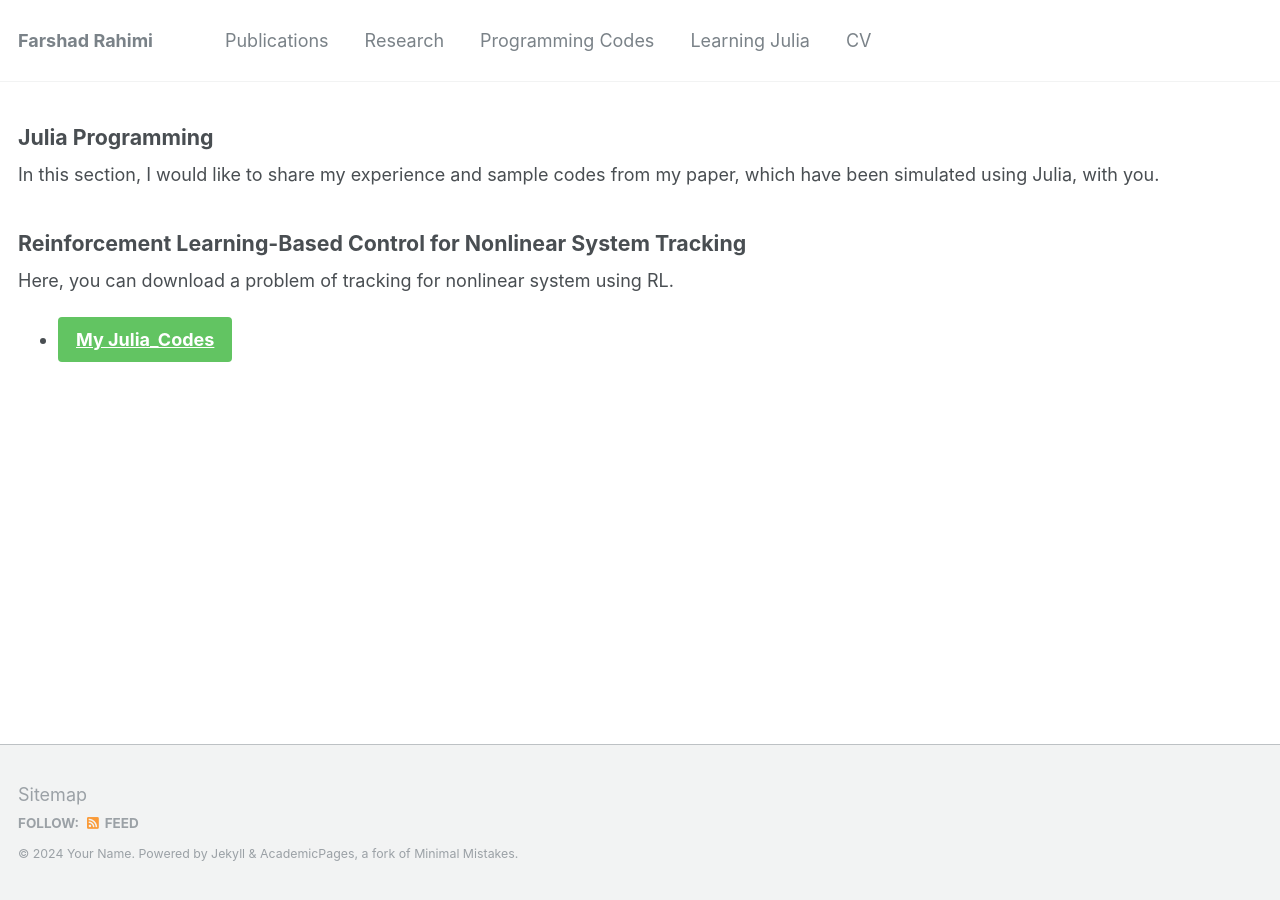
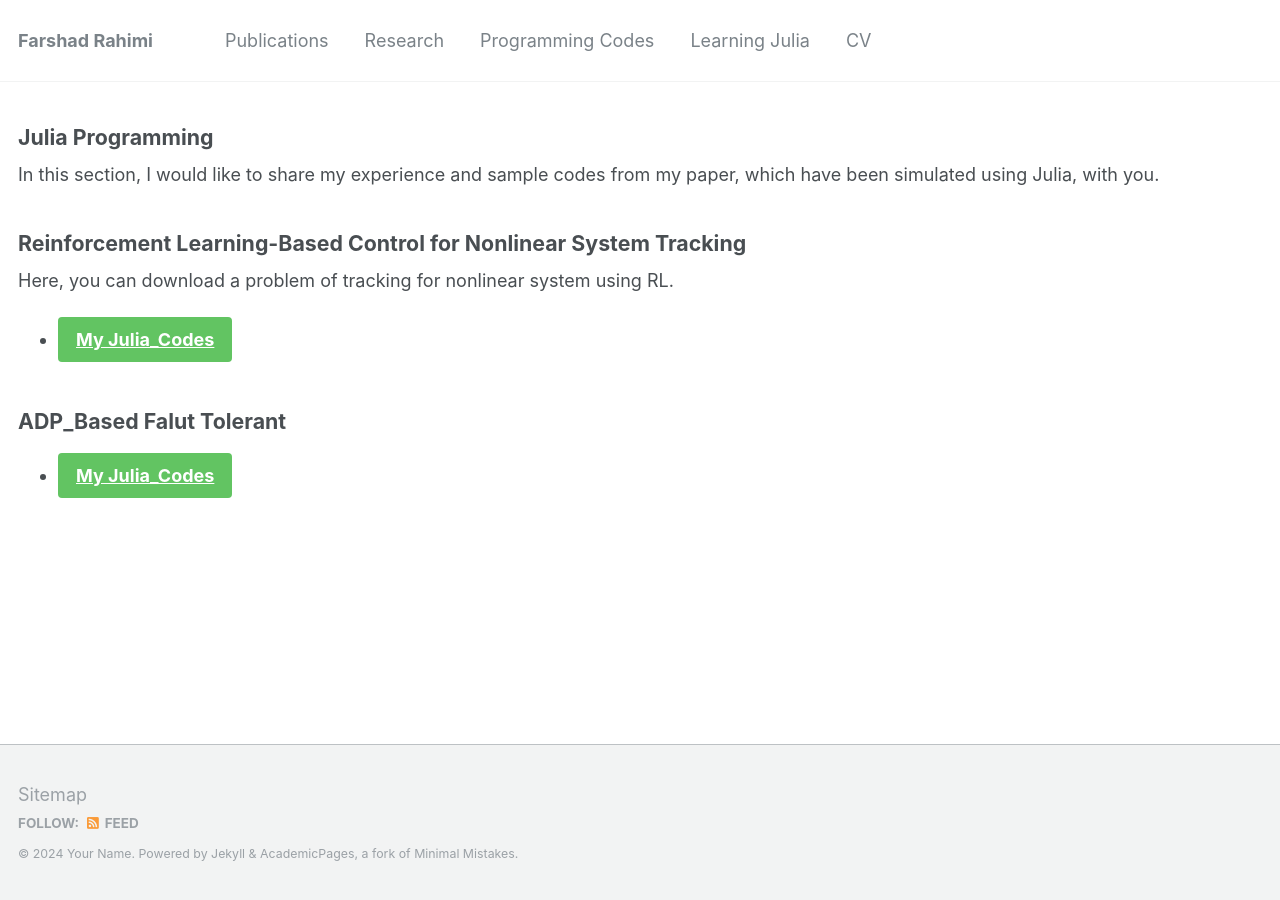
Before and after one commit to Farshad-Rahimi/FarshadRahimi, a Jekyll site: the page built from _teaching/2015-spring-teaching-3.md, in a window 1280 px wide. Built offline with Jekyll 4.4.1, drawn with Linux system fonts in a browser that asks for light colours.

Commit message:
Update 2015-spring-teaching-3.md

```diff
--- a/_teaching/2015-spring-teaching-3.md
+++ b/_teaching/2015-spring-teaching-3.md
@@ -15,3 +15,7 @@ In this section, I would like to share my experience and sample codes from my pa
 ### Reinforcement Learning-Based Control for Nonlinear System Tracking
 Here, you can download a problem of tracking for nonlinear system using RL.
 - [My Julia_Codes](https://farshad-rahimi.github.io/FarshadRahimi/files/Julia_My_code.rar){: .btn .btn--success .btn--large}
+
+{: .text-justify style="font-size: 16pt" reversed="reversed"}
+### ADP_Based Falut Tolerant
+- [My Julia_Codes](https://farshad-rahimi.github.io/FarshadRahimi/files/Simulation_Julia_ADP.rar){: .btn .btn--success .btn--large}
```
